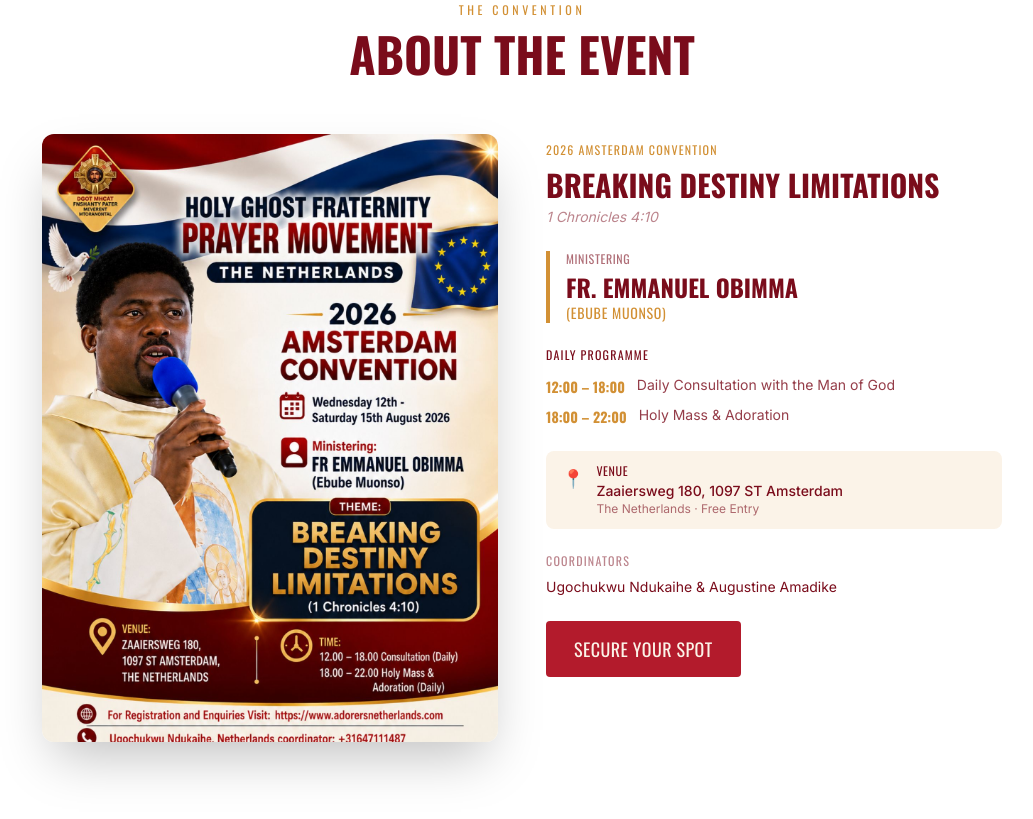
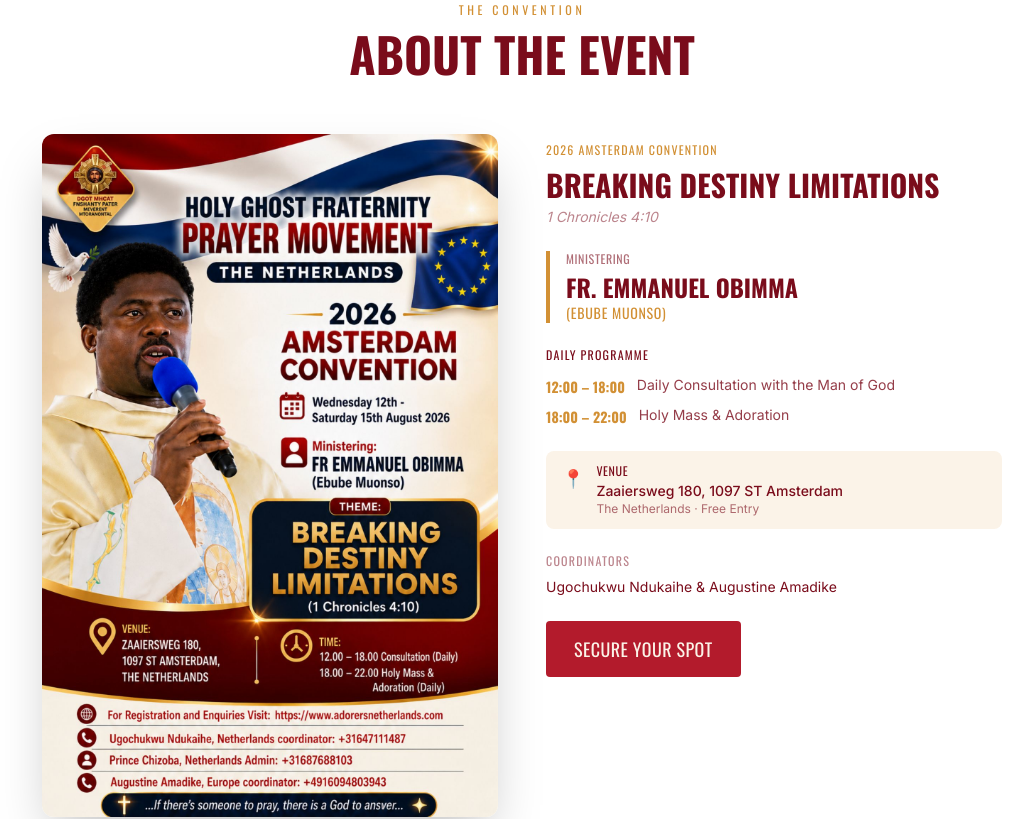
Before and after one commit to hybritekconsult/ams-convention, a Next.js app: page / in a window 1280 px wide. Shown: the part 1020-1839 px from the top of the page, without its empty margins (118-1151 px from the left). Built offline with nearby package versions, Linux system fonts and the light colour scheme.

Commit message:
fix: about section flyer image not showing - use explicit width/height instead of fill

```diff
--- a/app/page.tsx
+++ b/app/page.tsx
@@ -29,11 +29,12 @@
 
           <div className="grid grid-cols-1 md:grid-cols-2 gap-12 items-start">
             {/* Left — flyer 1 */}
-            <div className="relative aspect-[3/4] rounded-xl overflow-hidden shadow-2xl">
+            <div className="rounded-xl overflow-hidden shadow-2xl">
               <Image
                 src="/flyer1.jpg"
-                fill
-                className="object-cover object-top"
+                width={600}
+                height={800}
+                className="w-full h-auto object-cover object-top"
                 alt="2026 Amsterdam Convention — Breaking Destiny Limitations official flyer"
               />
             </div>
```
